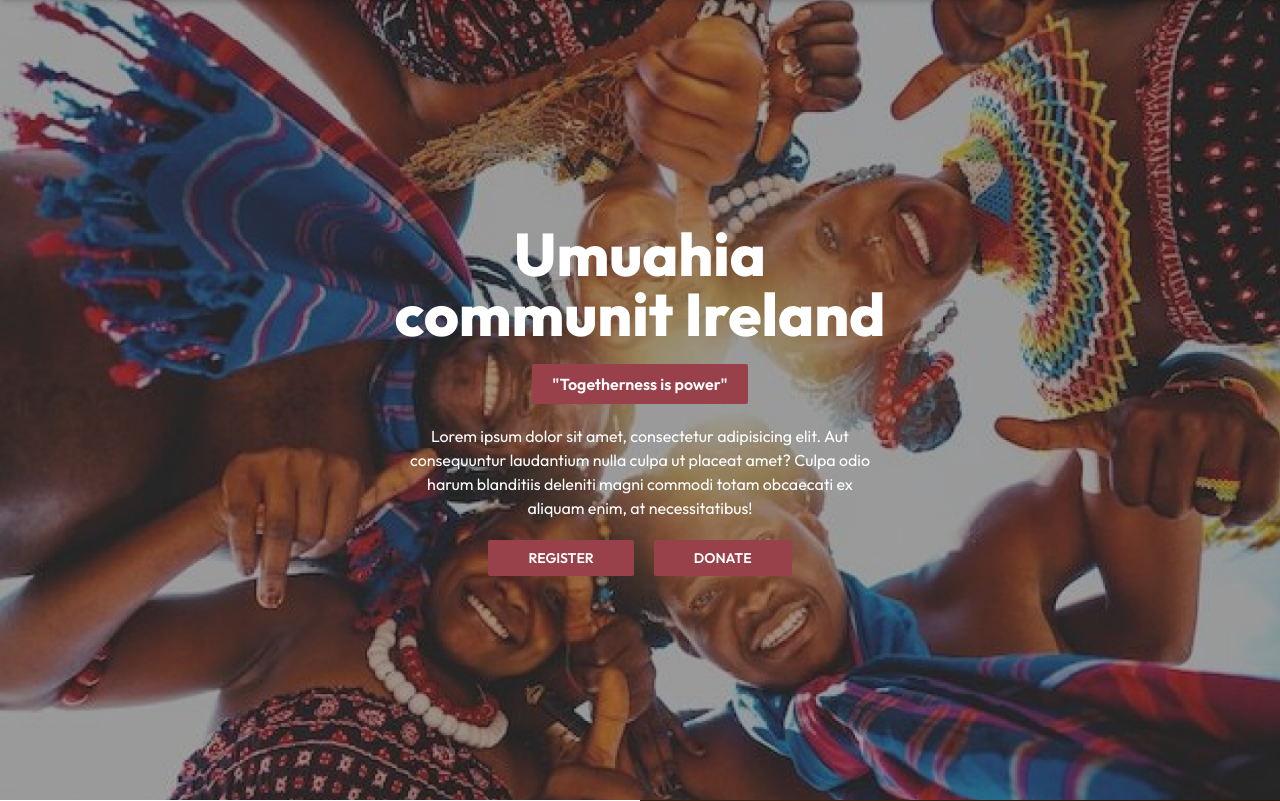
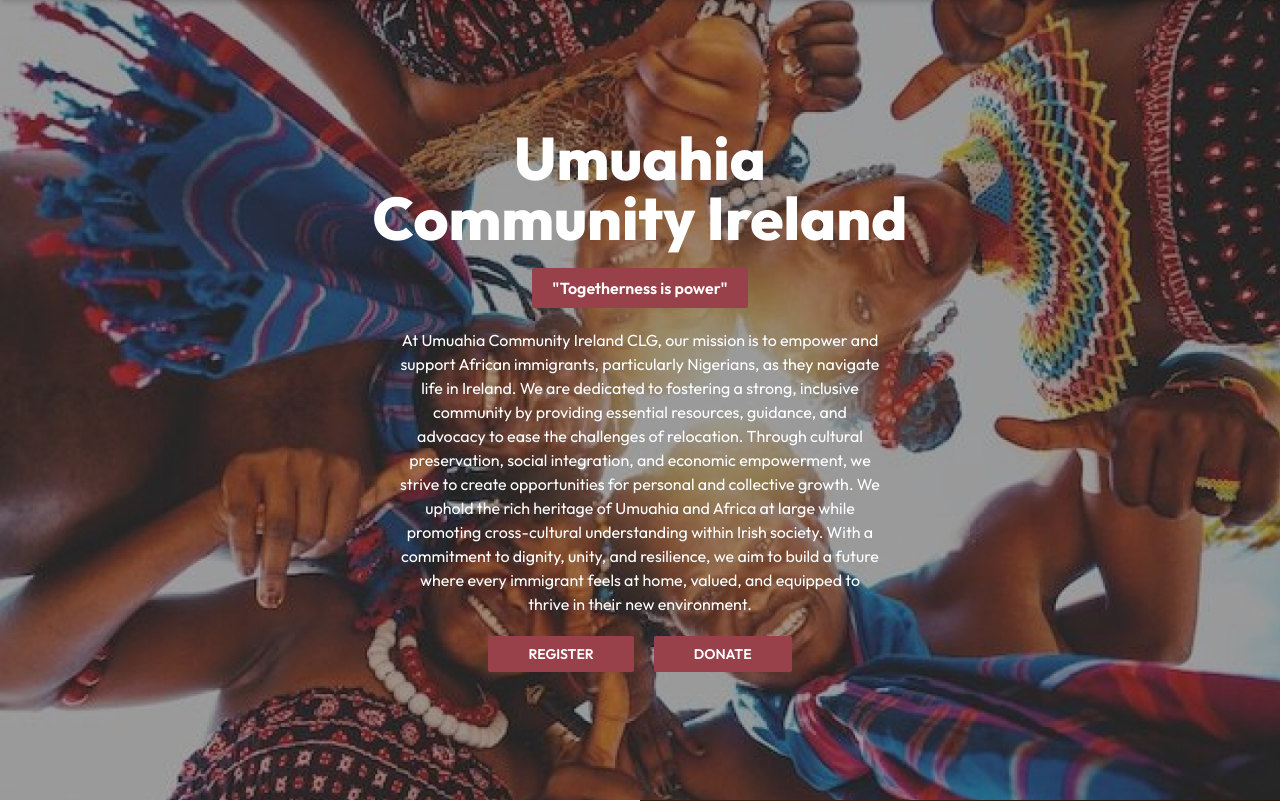
Before and after one commit to ugly-ceaser/umuahiaMain, a Django app: page / in a window 1280 px wide. Shown: the part 80-881 px from the top of the page. Run offline with Django 5.2, Linux system fonts and the light colour scheme; data that the repository does not hold is empty; parts of the project's set-up code (start-up, migrations or seed data) failed here and were passed over; some libraries are stand-ins or nearby versions.

Commit message:
Update index.html

```diff
--- a/templates/index.html
+++ b/templates/index.html
@@ -9,13 +9,20 @@
         <div class="w-full md:w-3/4">
             <div class="flex items-center flex-col text-center space-y-5">
                 <h1 class="text-4xl md:text-6xl font-semibold md:font-extrabold text-white" data-aos="fade-up">Umuahia
-                    <br> communit Ireland
+                    <br> Community Ireland
                 </h1>
                 <h2 class="px-5 py-2 text-md text-white font-semibold rounded-sm bg-primary w-fit" data-aos="fade-up"
                     data-aos-delay="200">"Togetherness is power"</h2>
-                <p class="text-white w-full md:w-1/2" data-aos="fade-up" data-aos-delay="400">Lorem ipsum dolor sit
-                    amet, consectetur adipisicing elit. Aut consequuntur laudantium nulla culpa ut placeat amet? Culpa
-                    odio harum blanditiis deleniti magni commodi totam obcaecati ex aliquam enim, at necessitatibus!</p>
+                <p class="text-white w-full md:w-1/2" data-aos="fade-up" data-aos-delay="400">At Umuahia Community Ireland CLG,
+                    our mission is to empower and support African immigrants, particularly Nigerians, as they navigate life in
+                    Ireland. We are dedicated to fostering a strong, inclusive community by providing essential resources,
+                    guidance, and advocacy to ease the challenges of relocation.
+                    Through cultural preservation, social integration, and economic empowerment, we strive to create
+                    opportunities for personal and collective growth. We uphold the rich heritage of Umuahia and Africa at
+                    large while promoting cross-cultural understanding within Irish society.
+                    With a commitment to dignity, unity, and resilience, we aim to build a future where every immigrant feels at
+                    home, valued, and equipped to thrive in their new environment.
+                </p>
 
                 <div class="flex items-center justify-between space-x-5" data-aos="fade-up" data-aos-delay="600">
                     <a href="{% url 'accounts:register' 'user' %}"
```
